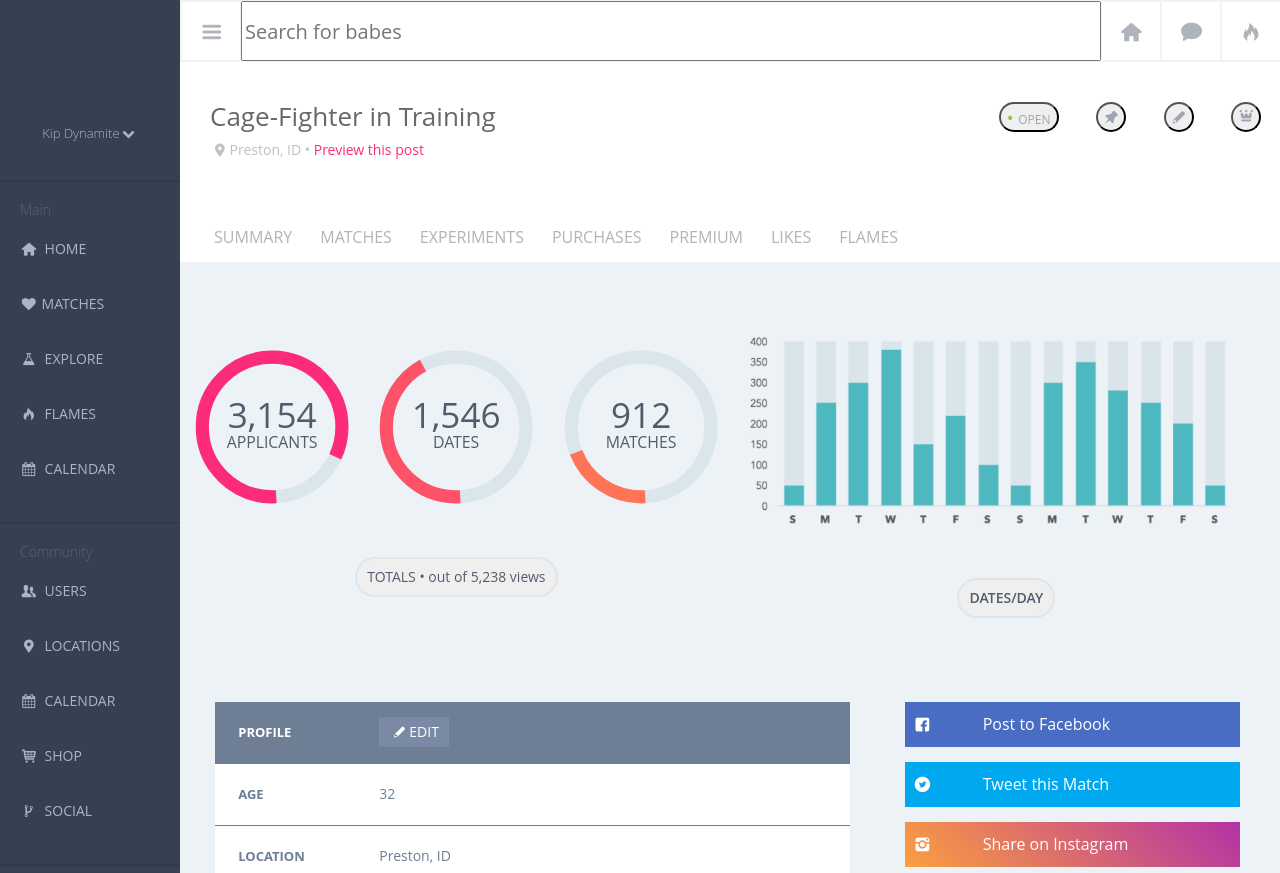
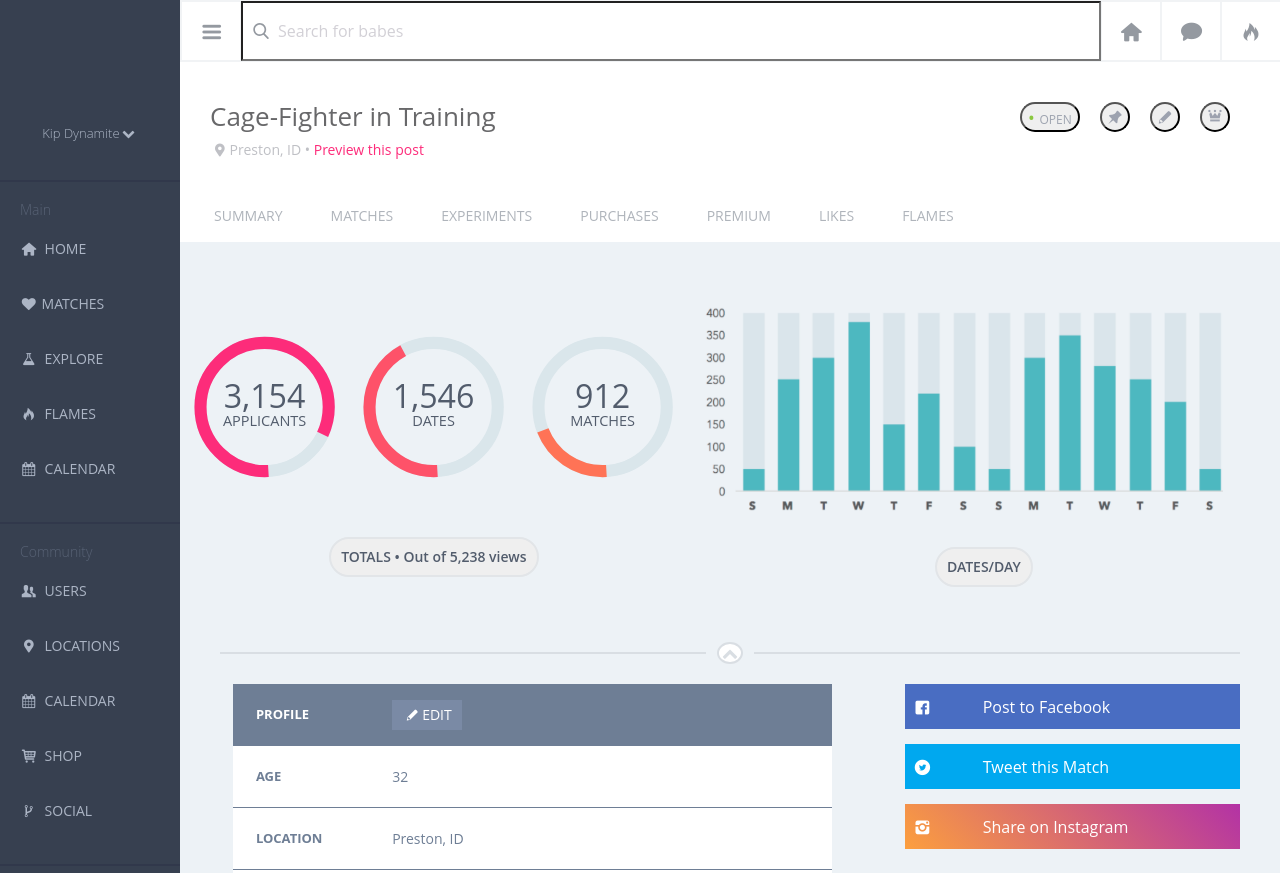
Before and after one commit to seamus-quinn/sq-comp-challenge-3, a plain HTML site: page index.html in a window 1280 px wide. Shown: the top 873 px of the page. Drawn offline with Linux system fonts and the light colour scheme.

Commit message:
Touch up css

```diff
--- a/index.html
+++ b/index.html
@@ -2,6 +2,7 @@
 <html lang="en">
 <head>
   <meta charset="UTF-8">
+  <meta name="viewport" content="width=device-width, initial-scale=1">
   <link rel="stylesheet" href="styles/normalize.css" type="text/css">
   <link rel="stylesheet" href="./images/fontello/css/for.css">
   <link rel="stylesheet" href="./images/fontello/css/iclassicon-firei-ie7-codes.css">
@@ -75,7 +76,7 @@
           <i class="icon-menu"></i>
         </button>
         <form action="">
-          <input class="search-bar-button search-bar-bar"type="search" placeholder="Search for babes">
+          <input class="search-bar-button search-bar-input"type="search" placeholder="Search for babes">
         </form>
         <button class="search-bar-button home">
           <i class="icon-home"></i>
@@ -164,7 +165,7 @@
             </svg>
           </div>
           <div class="donut-button-div">
-            <button class="donut-button">TOTALS • out of 5,238 views</button>
+            <button class="donut-button">TOTALS • Out of 5,238 views</button>
           </div>
         </article>
         <article class="muthafuckin-bars">
@@ -175,6 +176,16 @@
             <button class="bar-button">DATES/DAY</button>
           </div>
         </article>
+
+      </section>
+      <section class="border">
+        <div class="stats-border">
+          <hr>
+          <div class="icon-arrow">
+            <i class="icon-up-open"></i>
+          </div>
+          <hr>
+        </div>
 
       </section>
 
--- a/styles/styles.css
+++ b/styles/styles.css
@@ -10,21 +10,13 @@ main {
   box-sizing: border-box;
 }
 
-.left-side {
-
-}
-
-.right-side {
-
-}
-
 /*=====================================================
       Nav-Bar Formatting
 =======================================================*/
 
 .nav-bar-main {
   width: 100%;
-  height: 200vw;
+  height: 100%;
   background: #374050;
   color: #acb5c5;
 }
@@ -205,7 +197,7 @@ main {
   display: grid;
   grid-template-columns: 60px 1fr 60px 60px 60px;
   border: solid 1px #f1f3f5;
-  color: #afb4bb;
+  color: #9499a0;
 }
 
 .search-bar-button {
@@ -222,7 +214,7 @@ main {
   justify-content: center;
   align-items: center;
   outline: none;
-  color: #afb4bb;
+  color: #9499a0;
 }
 
 .access-nav-bar:hover {
@@ -231,11 +223,21 @@ main {
   background: #fd2c7a;
 }
 
-.search-bar-bar {
+.search-bar-input {
   width: 100%;
   height: 60px;
+  font-size: 16px;
   outline-color: #fd2c7a;
-  color: #afb4bb;
+  color: #9499a0;
+  background-image: url(../images/search.svg);
+  background-repeat: no-repeat;
+  background-size: 16px;
+  background-position: 10px 50%;
+  padding-left: 35px;
+}
+
+.search-bar-input::placeholder {
+  color: #d2d0d6;
 }
 
 .home {
@@ -244,7 +246,7 @@ main {
   background: #fff;
   border: solid 1px #f1f3f5;
   outline: none;
-  color: #afb4bb;
+  color: #9499a0;
 }
 
 .home:hover {
@@ -259,7 +261,7 @@ main {
   background: #fff;
   border: solid 1px #f1f3f5;
   outline: none;
-  color: #afb4bb;
+  color: #9499a0;
 }
 
 .messages:hover {
@@ -274,7 +276,7 @@ main {
   background: #fff;
   border: solid 1px #f1f3f5;
   outline: none;
-  color: #afb4bb;
+  color: #9499a0;
 }
 
 .matches:hover {
@@ -290,7 +292,7 @@ main {
 
 .info {
   width: 100%;
-  height: 200px;
+  height: 180px;
   background: #fff;
   display: flex;
   flex-direction: column;
@@ -326,8 +328,8 @@ main {
 .button-container {
   display: flex;
   justify-content: space-around;
-  width: 300px;
-  margin: 40px 0 0 0;
+  width: 230px;
+  margin: 40px 40px 0 0;
 }
 
 .info-button {
@@ -362,11 +364,12 @@ main {
   justify-content: center;
   align-items: center;
   margin: 0;
-  color: #9ea4b0;
+  color: #9da2af;
 }
 
 .info-navigation {
   display: flex;
+  font-size: 14px;
   justify-content: flex-start;
   color: #afb4bb;
   margin: 0 30px 0 30px;
@@ -374,7 +377,7 @@ main {
 
 .info-navigation-item {
   display: inline-block;
-  margin-right: 20px;
+  margin-right: 40px;
   border: solid 4px #fff;
   height: 30px;
 }
@@ -391,7 +394,7 @@ main {
 
 .stats {
   width: 100%;
-  height: 420px;
+  height: 400px;
   background: #edf2f6;
   display: flex;
   justify-content: space-around;
@@ -464,6 +467,35 @@ main {
   padding: 10px;
   border: 2px solid #e2e5e8;
   color: #525c6c;
+  font-weight: 600;
+}
+
+.border {
+
+}
+
+.stats-border {
+  width: 100%;
+  background: #edf2f6;
+  color: #d9dee3;
+  margin: 0 auto;
+  display: flex;
+  justify-content: center;
+  align-items: center;
+}
+
+.icon-arrow {
+  display: inline-block;
+  background: #fff;
+  margin: 0 1%;
+  border: solid 2px #d9dee3;
+  border-radius: 50%;
+}
+
+hr {
+  width: 44%;
+  display: inline-block;
+  border: 1px solid #d9dee3;
 }
 
 /*=====================================================
@@ -471,7 +503,7 @@ main {
 =======================================================*/
 
 .muthafuckin-bars {
-  width: 54%;
+  width: 700px;
   display: flex;
   flex-direction: column;
   justify-content: space-around;
@@ -504,7 +536,7 @@ main {
 
 .in-depth {
   width: 100%;
-  height: 880px;
+  height: 100%;
   background: #edf2f6;
   display: flex;
   justify-content: space-between;
@@ -522,10 +554,11 @@ main {
   display: flex;
   justify-content: center;
   align-items: center;
+  margin-bottom: 5%;
 }
 
 .profile-table {
-  width: 90%;
+  width: 85%;
   border-collapse: collapse;
   border-spacing: 0;
 }
@@ -669,7 +702,7 @@ td:nth-child(odd) {
 
 .bottom {
   height: 45px;
-  width: 70%;
+  width: 73%;
   background: #fff;
   line-height: 45px;
   color: #727078;
@@ -683,7 +716,7 @@ td:nth-child(odd) {
 }
 
 .bottom-different {
-  width: 100%;
+  width: 95%;
 }
 
 .copy-button {
@@ -697,3 +730,17 @@ td:nth-child(odd) {
   border: none;
   color: #fff;
 }
+
+/*=====================================================
+      Media-Queries
+=======================================================*/
+
+@media screen and (max-width: 1080px) {
+  main {
+    display: block;
+  }
+
+  .left-side {
+    display: none;
+  }
+}
```
Also changed, not shown: images/search.svg (added), 1 other file.
